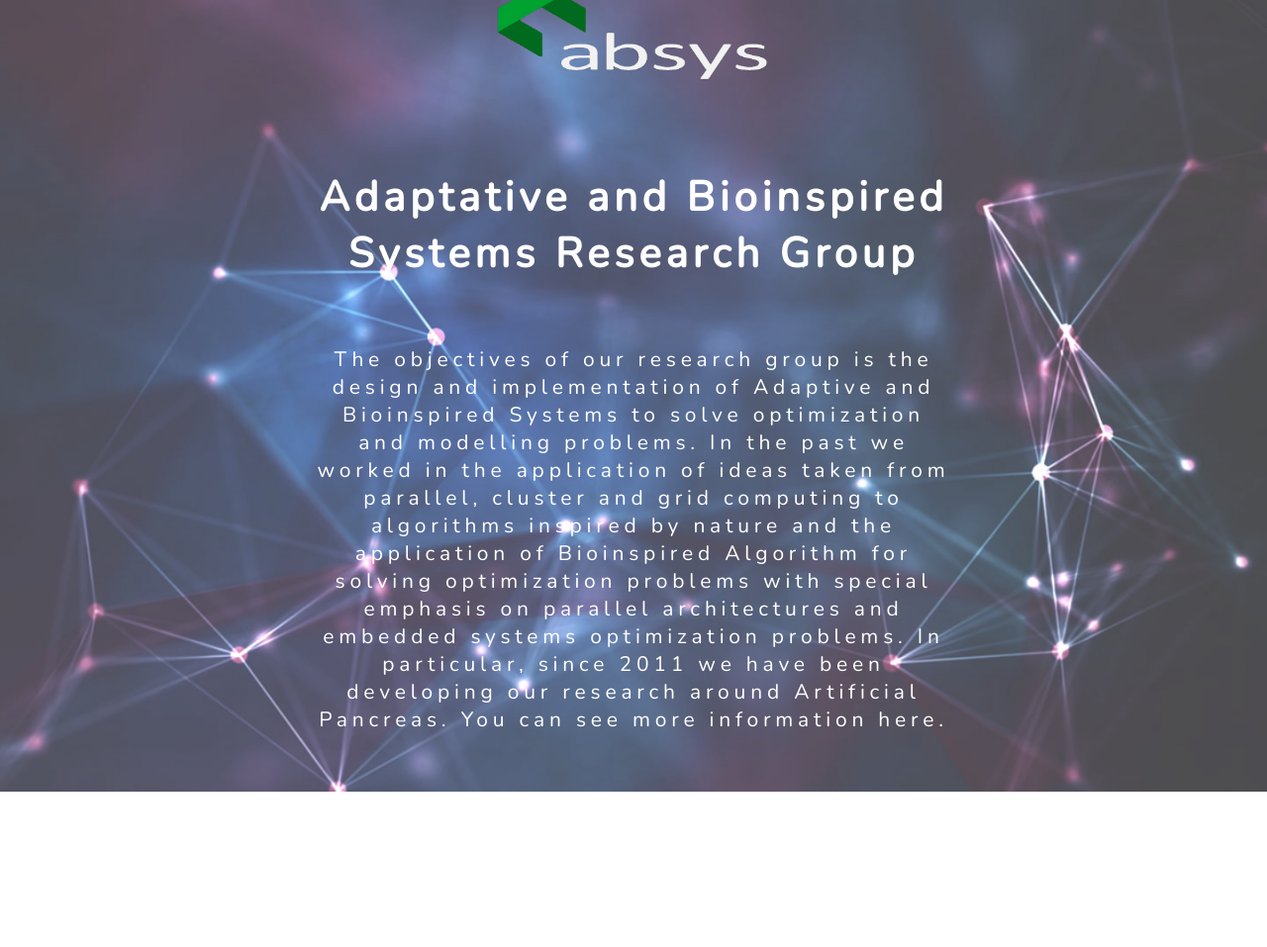
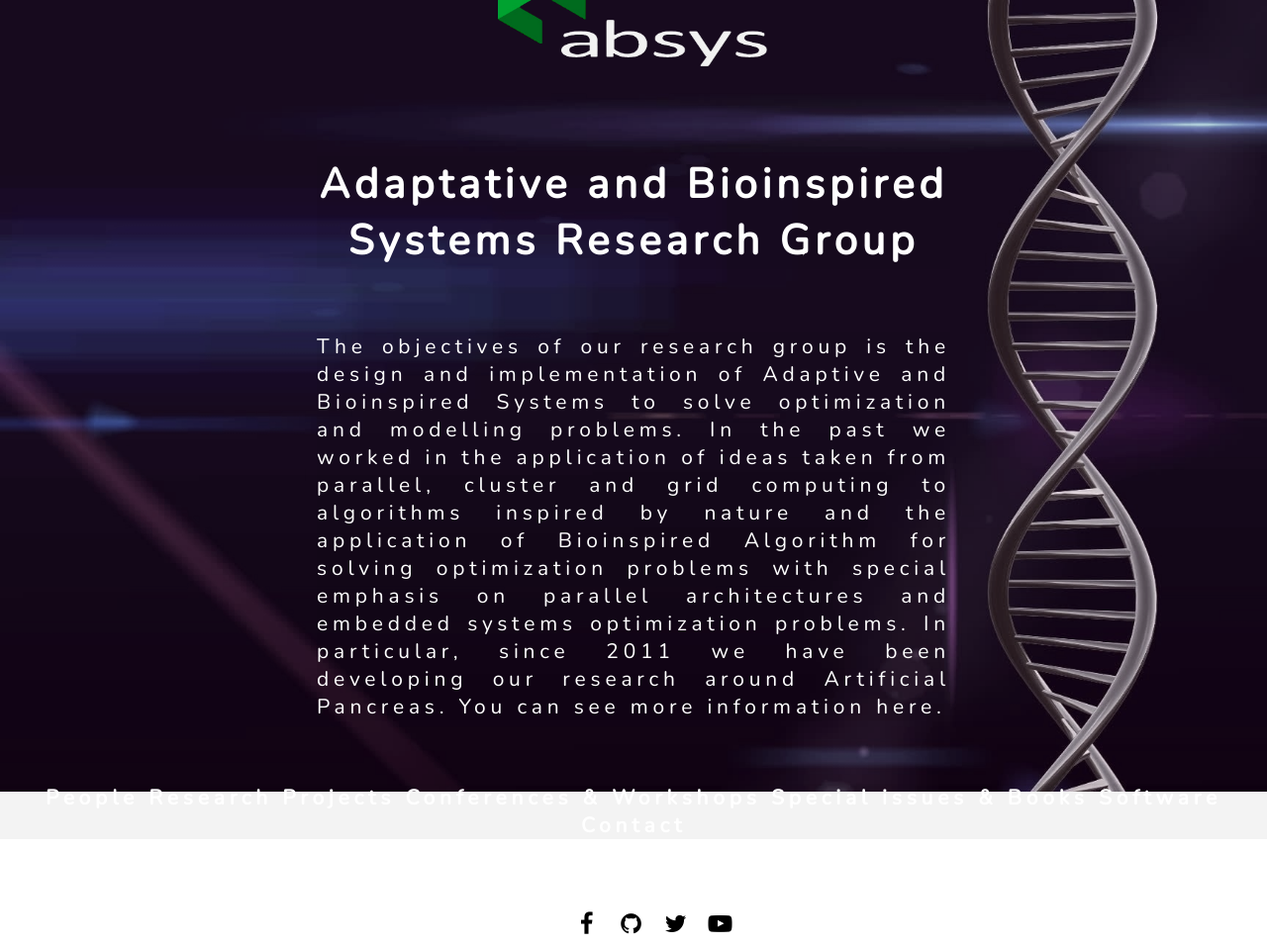
Before and after one commit to laumendezz/intento, a plain HTML site: page index.html in a window 1280 px wide. Shown: the whole page at 99% size. Drawn offline with nearby package versions, Linux system fonts and the light colour scheme.

Commit message:
Add files via upload

```diff
--- /dev/null
+++ b/css/index.css
@@ -0,0 +1,172 @@
+@import url('https://fonts.googleapis.com/css2?family=Nunito:wght@300&display=swap');
+
+* {
+    margin: 0 auto;
+    box-sizing: border-box;
+}
+
+body {
+    font-size: 21px;
+    font-family: 'Nunito', sans-serif;
+    letter-spacing: 0.3rem;
+    text-align: center;
+}
+
+.hero {
+    position: relative;
+    height: 100vh;
+}
+
+.hero::before {
+    content: "";
+    background-image: url('../multimedia/img-fondo1.jpg');
+    background-size: cover;
+    position: absolute;
+    top: 0px;
+    right: 0px;
+    bottom: 0px;
+    left: 0px;
+    opacity: 0.9;
+    filter: grayscale(50%);
+}
+
+.flex--text {
+    display: flex;
+    flex-direction: column;
+    align-items: center;
+    justify-content: center;
+    background-color: #990033;
+}
+
+h1,
+p,
+nav {
+    position: relative;
+    color: rgb(255, 255, 255);
+    background-color: rgba(0, 0, 0, 0.048);
+}
+
+.hero>* {
+    margin: 2rem auto;
+}
+
+.link_menu {
+    color: #fff;
+    text-decoration: none;
+    font-weight: bold;
+    position: relative;
+}
+
+.link_menu:after {
+    background: none repeat scroll 0 0 transparent;
+    bottom: 0;
+    content: "";
+    display: block;
+    height: 2px;
+    left: 50%;
+    position: absolute;
+    background: linear-gradient(90deg, #990033, #199E3C);
+    transition: width 0.3s ease 0s, left 0.3s ease 0s;
+    width: 0;
+}
+
+.link_menu:hover:after {
+    width: 100%;
+    left: 0;
+}
+
+p {
+    text-align: justify;
+}
+
+h1,
+p {
+    max-width: 50%;
+}
+
+img {
+    position: relative;
+    height: 250px;
+}
+
+ul {
+    margin: 0;
+    position: relative;
+}
+
+ul li {
+    list-style: none;
+    float: left;
+    margin: 5px;
+    width: 35px;
+    height: 35px;
+    padding: 0%;
+    line-height: 35px;
+    text-align: center;
+    color: rgb(0, 0, 0);
+    padding-left: 5px;
+    font-size: 1.5rem;
+    border-radius: 50%;
+    position: relative;
+    background-color: #fff;
+}
+.link_social{
+    color: rgb(0, 0, 0);
+    text-decoration: none;
+    font-weight: bold;
+    position: relative;
+}
+
+ul li:before {
+    content: '';
+    width: 100%;
+    height: 100%;
+    position: absolute;
+    top: 0;
+    left: 0;
+    background-color: #0000002d;
+    border-radius: 50%;
+    transform: scale(0);
+    transition: .5s ease-in-out;
+}
+
+ul li:hover:before {
+    transform: scale(1);
+}
+
+.fa-facebook,
+.fa-codepen,
+.fa-youtube,
+.fa-instagram,
+.fa-github,
+.fa-pinterest {
+    transition: 0.4s;
+    cursor: pointer;
+}
+
+/* social media icons hover color */
+.fa-facebook:hover,
+.fa-facebook:focus {
+    color: #1877f2;
+    transform: scale(1.1);
+}
+
+
+.fa-twitter:hover,
+.fa-twitter:focus {
+    color: #1da1f2;
+    transform: scale(1.1);
+}
+
+.fa-youtube-play:hover,
+.fa-youtube-play:focus {
+    color: #df2426;
+    transform: scale(1.1);
+}
+
+
+.fa-github:hover,
+.fa-github:focus {
+    color: #000;
+    transform: scale(1.1);
+}
--- a/index.html
+++ b/index.html
@@ -6,14 +6,16 @@
     <meta http-equiv="X-UA-Compatible" content="IE=edge">
     <meta name="viewport" content="width=device-width, initial-scale=1.0">
     <link rel="stylesheet" href="https://cdnjs.cloudflare.com/ajax/libs/font-awesome/4.7.0/css/font-awesome.min.css">
-    <link rel="stylesheet" href="index.css">
+    <link rel="stylesheet" href="https://stackpath.bootstrapcdn.com/font-awesome/4.7.0/css/font-awesome.min.css">
+    <link rel="stylesheet" href="./css/index.css">
+    <link rel="icon" href="./multimedia/icon.png">
     <title>Document</title>
 </head>
 
 <body>
     <main>
         <div class="hero flex--text">
-            <img src="logo_absys_sinfondo.png" alt="">
+            <img src="./multimedia/logo_absys_sinfondo.png" alt="">
             <h1>Adaptative and Bioinspired Systems Research Group</h1>
             <p>The objectives of our research group is the design and implementation of Adaptive and Bioinspired Systems
                 to solve optimization and modelling problems. In the past we worked in the application of ideas taken
@@ -22,18 +24,21 @@
                 and embedded systems optimization problems. In particular, since 2011 we have been developing our
                 research around Artificial Pancreas. You can see more information here.</p>
             <nav>
-                <a href="">People</a>
-                <a href="">Research</a>
-                <a href="">Projects</a>
-                <a href="">Conferences & Workshops</a>
-                <a href="">Special issues & Books</a>
-                <a href="">Software</a>
+                <a class="link_menu" href="">People</a>
+                <a class="link_menu" href="">Research</a>
+                <a class="link_menu" href="">Projects</a>
+                <a class="link_menu" href="">Conferences & Workshops</a>
+                <a class="link_menu" href="">Special issues & Books</a>
+                <a class="link_menu" href="">Software</a>
+                <a class="link_menu" href="">Contact</a>
             </nav>
             <div class="social">
-                <img src="twitter.png" alt="" style="height: 40px;">
-                <img src="facebook.png" alt="" style="height: 40px;">
-                <img src="youtube.png" alt="" style="height: 40px;">
-                <img src="git.png" alt="" style="height: 40px;">
+                <ul>
+                    <li><a class="link_social" href="" target="_blank"><i class="fa fa-facebook" aria-hidden="true"></i></a></li>
+                    <li><a class="link_social" href="https://github.com/ABSysGroup" target="_blank"><i class="fa fa-github" aria-hidden="true"></i></a></li>
+                    <li><a class="link_social" href="https://mobile.twitter.com/absysgroup" target="_blank"><i class="fa fa-twitter" aria-hidden="true"></i></a></li>
+                    <li><a class="link_social" href="https://www.youtube.com/channel/UCXwfSaoEeht7lEXRBBdieBg" target="_blank"><i class="fa fa-youtube-play" aria-hidden="true" ></i></a></li>
+                </ul>
             </div>
         </div>
     </main>
```
Also changed, not shown: multimedia/facebook.png (added), multimedia/git.png (added), multimedia/icon.png (added), multimedia/img-fondo.jpg (added), multimedia/img-fondo1.jpg (added), multimedia/img-fondo4.jpg (added), multimedia/logo_absys_sinfondo.png (added), multimedia/twitter.png (added), multimedia/youtube.png (added).
